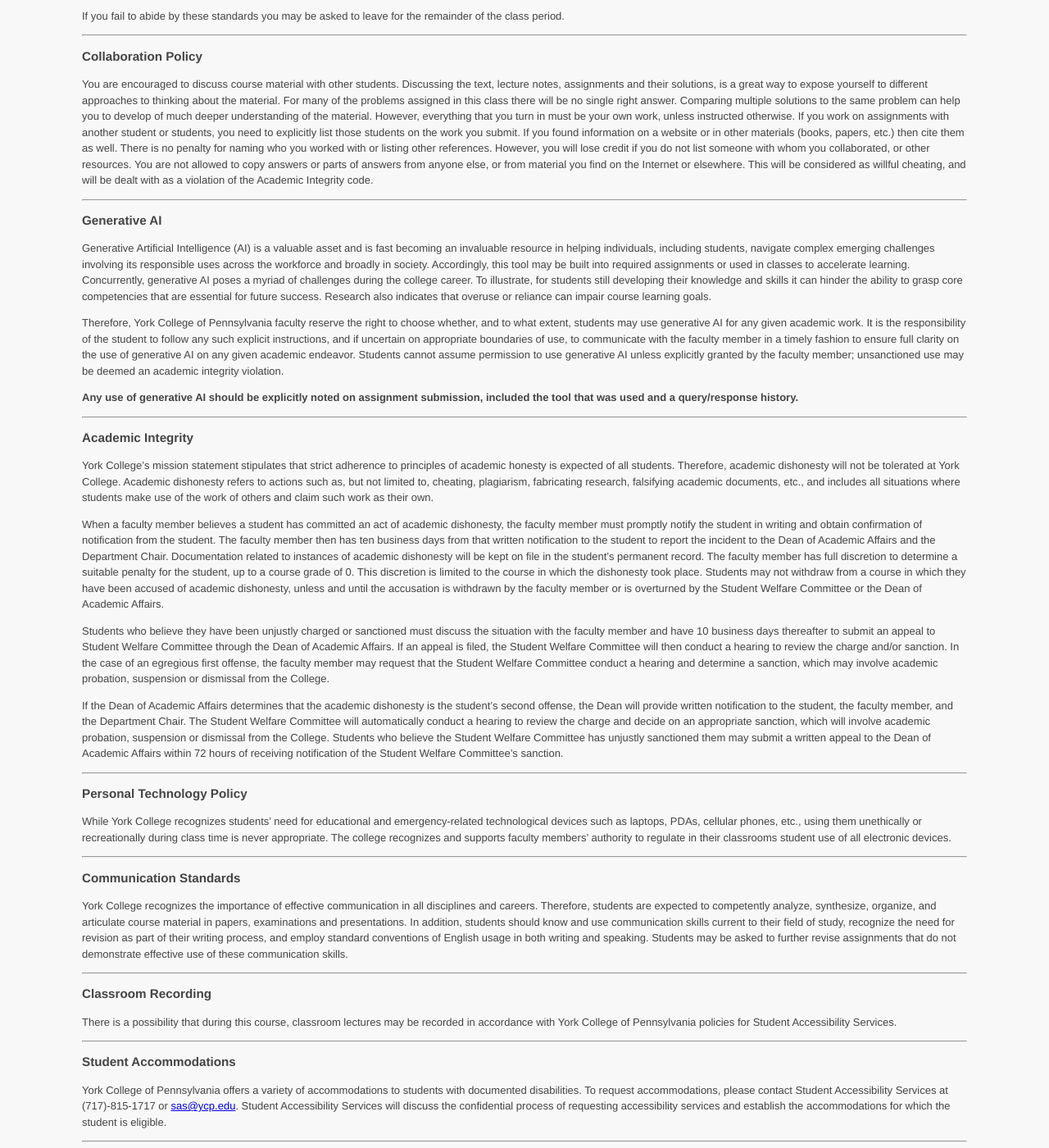
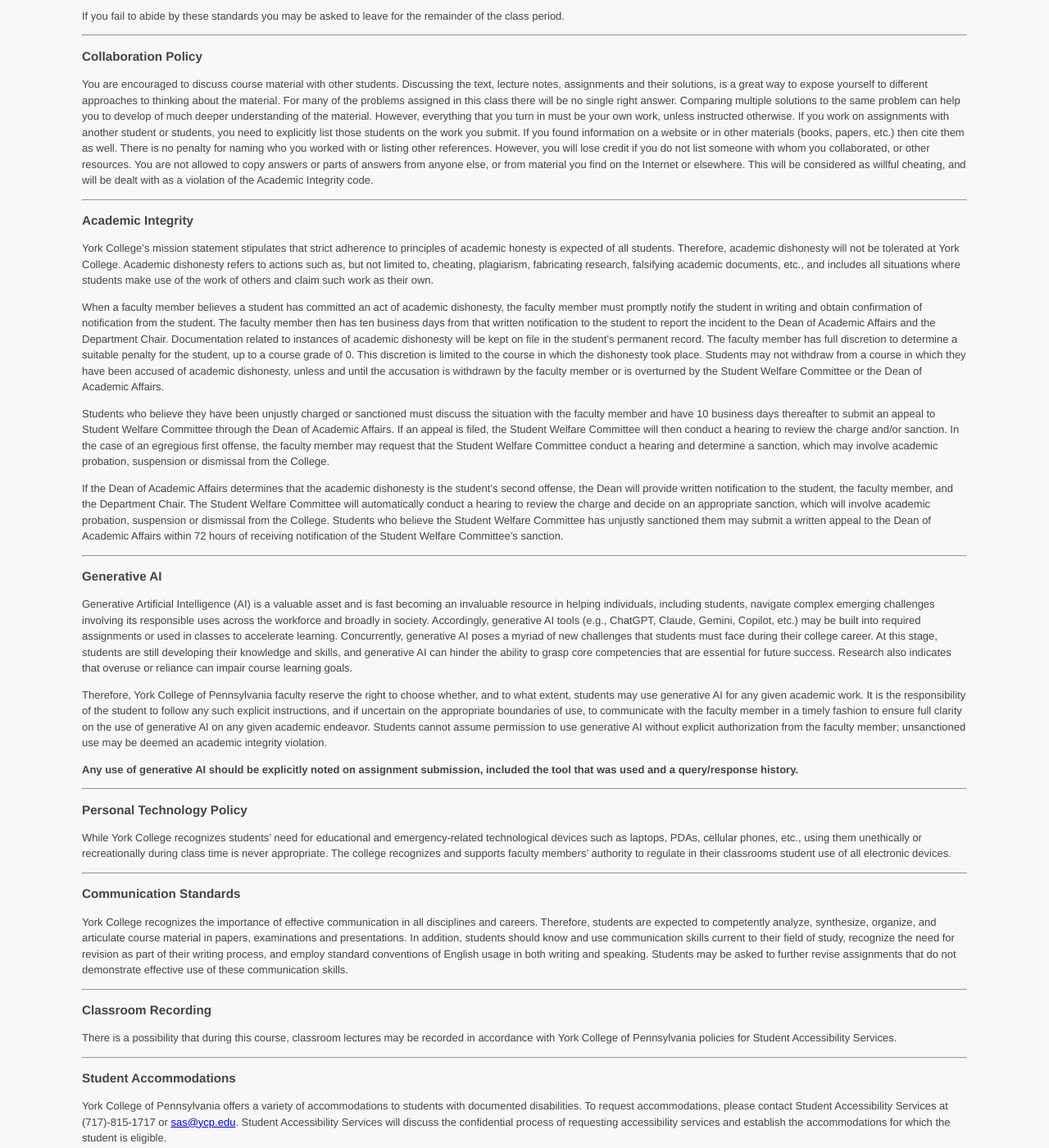
Before and after one commit to ycpcs/cs420-fall2026, a Jekyll site: the page built from syllabus.md, in a window 1280 px wide and 1400 px high, scrolled down 1733 px. Shown: the whole window at 82% size. Built offline with Jekyll 4.4.1, drawn with Linux system fonts in a browser that asks for light colours; part of the change alters nothing that is shown.

Commit message:
updated syllabus

```diff
--- a/syllabus.md
+++ b/syllabus.md
@@ -124,18 +124,6 @@ You are encouraged to discuss course material with other students. Discussing th
 
 
 
-### Generative AI
-
-Generative Artificial Intelligence (AI) is a valuable asset and is fast becoming an invaluable resource in helping individuals, including students, navigate complex emerging challenges involving its responsible uses across the workforce and broadly in society. Accordingly, this tool may be built into required assignments or used in classes to accelerate learning. Concurrently, generative AI poses a myriad of challenges during the college career. To illustrate, for students still developing their knowledge and skills it can hinder the ability to grasp core competencies that are essential for future success. Research also indicates that overuse or reliance can impair course learning goals.
-
-Therefore, York College of Pennsylvania faculty reserve the right to choose whether, and to what extent, students may use generative AI for any given academic work. It is the responsibility of the student to follow any such explicit instructions, and if uncertain on appropriate boundaries of use, to communicate with the faculty member in a timely fashion to ensure full clarity on the use of generative AI on any given academic endeavor. Students cannot assume permission to use generative AI unless explicitly granted by the faculty member; unsanctioned use may be deemed an academic integrity violation.
-
-**Any use of generative AI should be explicitly noted on assignment submission, included the tool that was used and a query/response history.**
-
---- --- --- --- --- --- --- --- --- --- --- --- --- --- --- --- --- --- --- --- --- --- --- ---
-
-
-
 ### Academic Integrity
 
 York College's mission statement stipulates that strict adherence to principles of academic honesty is expected of all students. Therefore, academic dishonesty will not be tolerated at York College. Academic dishonesty refers to actions such as, but not limited to, cheating, plagiarism, fabricating research, falsifying academic documents, etc., and includes all situations where students make use of the work of others and claim such work as their own.
@@ -145,6 +133,18 @@ When a faculty member believes a student has committed an act of academic dishon
 Students who believe they have been unjustly charged or sanctioned must discuss the situation with the faculty member and have 10 business days thereafter to submit an appeal to Student Welfare Committee through the Dean of Academic Affairs. If an appeal is filed, the Student Welfare Committee will then conduct a hearing to review the charge and/or sanction.  In the case of an egregious first offense, the faculty member may request that the Student Welfare Committee conduct a hearing and determine a sanction, which may involve academic probation, suspension or dismissal from the College.
 
 If the Dean of Academic Affairs determines that the academic dishonesty is the student's second offense, the Dean will provide written notification to the student, the faculty member, and the Department Chair. The Student Welfare Committee will automatically conduct a hearing to review the charge and decide on an appropriate sanction, which will involve academic probation, suspension or dismissal from the College. Students who believe the Student Welfare Committee has unjustly sanctioned them may submit a written appeal to the Dean of Academic Affairs within 72 hours of receiving notification of the Student Welfare Committee's sanction.
+
+--- --- --- --- --- --- --- --- --- --- --- --- --- --- --- --- --- --- --- --- --- --- --- ---
+
+
+
+### Generative AI
+
+Generative Artificial Intelligence (AI) is a valuable asset and is fast becoming an invaluable resource in helping individuals, including students, navigate complex emerging challenges involving its responsible uses across the workforce and broadly in society. Accordingly, generative AI tools (e.g., ChatGPT, Claude, Gemini, Copilot, etc.) may be built into required assignments or used in classes to accelerate learning. Concurrently, generative AI poses a myriad of new challenges that students must face during their college career. At this stage, students are still developing their knowledge and skills, and generative AI can hinder the ability to grasp core competencies that are essential for future success. Research also indicates that overuse or reliance can impair course learning goals.
+
+Therefore, York College of Pennsylvania faculty reserve the right to choose whether, and to what extent, students may use generative AI for any given academic work. It is the responsibility of the student to follow any such explicit instructions, and if uncertain on the appropriate boundaries of use, to communicate with the faculty member in a timely fashion to ensure full clarity on the use of generative AI on any given academic endeavor. Students cannot assume permission to use generative AI without explicit authorization from the faculty member; unsanctioned use may be deemed an academic integrity violation.
+
+**Any use of generative AI should be explicitly noted on assignment submission, included the tool that was used and a query/response history.**
 
 --- --- --- --- --- --- --- --- --- --- --- --- --- --- --- --- --- --- --- --- --- --- --- ---
 
```
Also changed, not shown: 1 other file.
